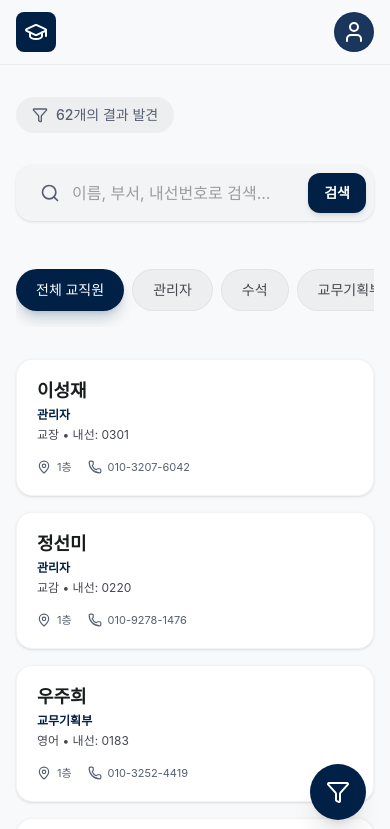
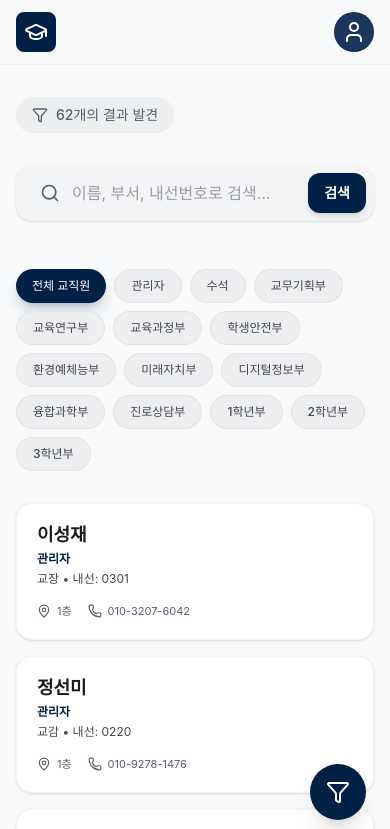
Before and after one commit to whahrns/number, a React (Vite) app: page / in a window 390 px wide. Shown: the top 829 px of the page. Built offline with nearby package versions, Linux system fonts and the light colour scheme.

Commit message:
feat: Improve filter chip layout and styling
Adjust filter chips to wrap on smaller screens instead of horizontally scrolling. This improves visibility and accessibility for all filter options on mobile devices.

Updated styling for filter chips to be more consistent with the overall design.

```diff
--- a/src/App.tsx
+++ b/src/App.tsx
@@ -115,14 +115,14 @@ export default function App() {
           </div>
         </section>
 
-        {/* Filter Chips - Horizontally Scrollable on Mobile */}
-        <section className="mb-8 -mx-4 px-4 sm:mx-0 sm:px-0">
-          <div className="flex overflow-x-auto pb-4 scrollbar-hide gap-2 no-scrollbar">
+        {/* Filter Chips - Wrapped for visibility */}
+        <section className="mb-8">
+          <div className="flex flex-wrap gap-2 justify-start">
             {FILTER_CHIPS.map((chip) => (
               <button
                 key={chip}
                 onClick={() => setActiveFilter(chip)}
-                className={`px-5 py-2.5 rounded-full text-sm font-medium transition-all whitespace-nowrap flex-shrink-0 ${
+                className={`px-4 py-2 rounded-full text-xs md:text-sm font-medium transition-all whitespace-nowrap ${
                   activeFilter === chip
                     ? 'bg-primary text-white shadow-lg shadow-primary/20'
                     : 'bg-surface-container hover:bg-surface-container-low text-on-surface-variant border border-on-surface/5'
```
